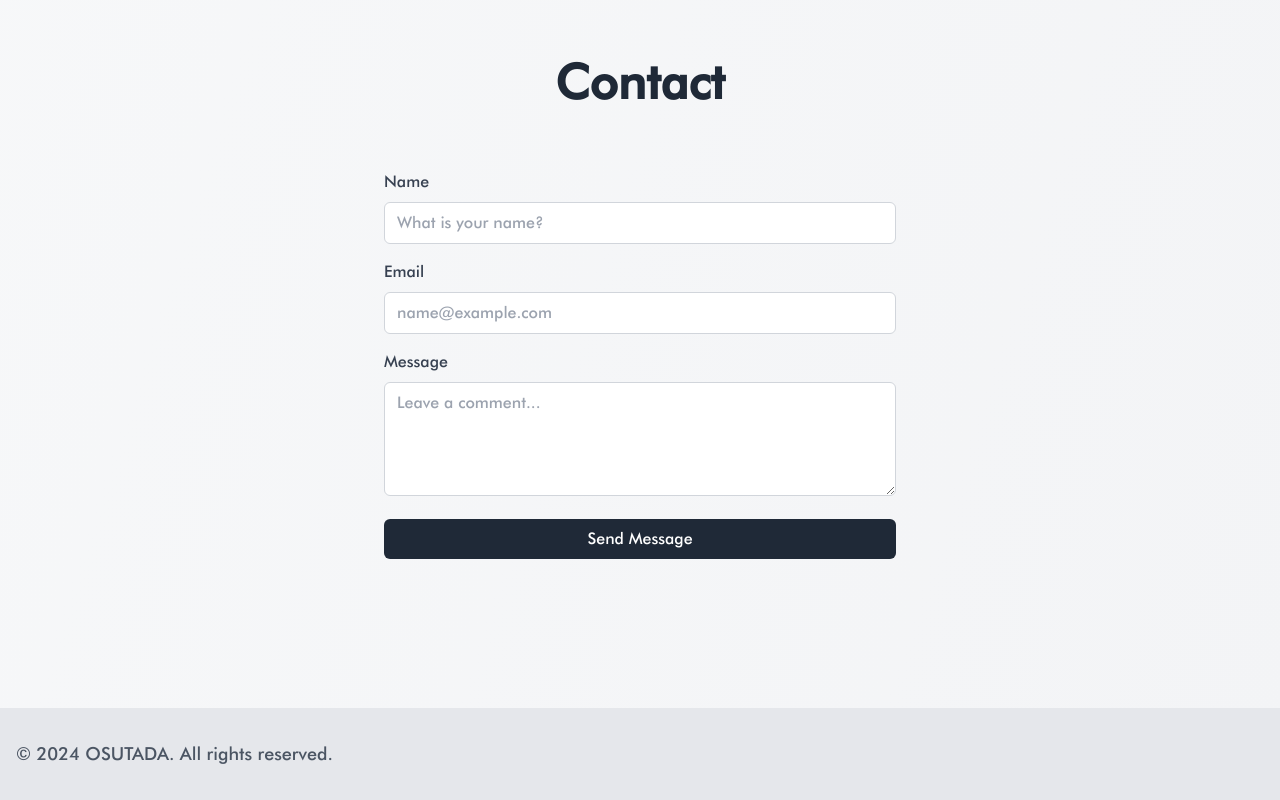
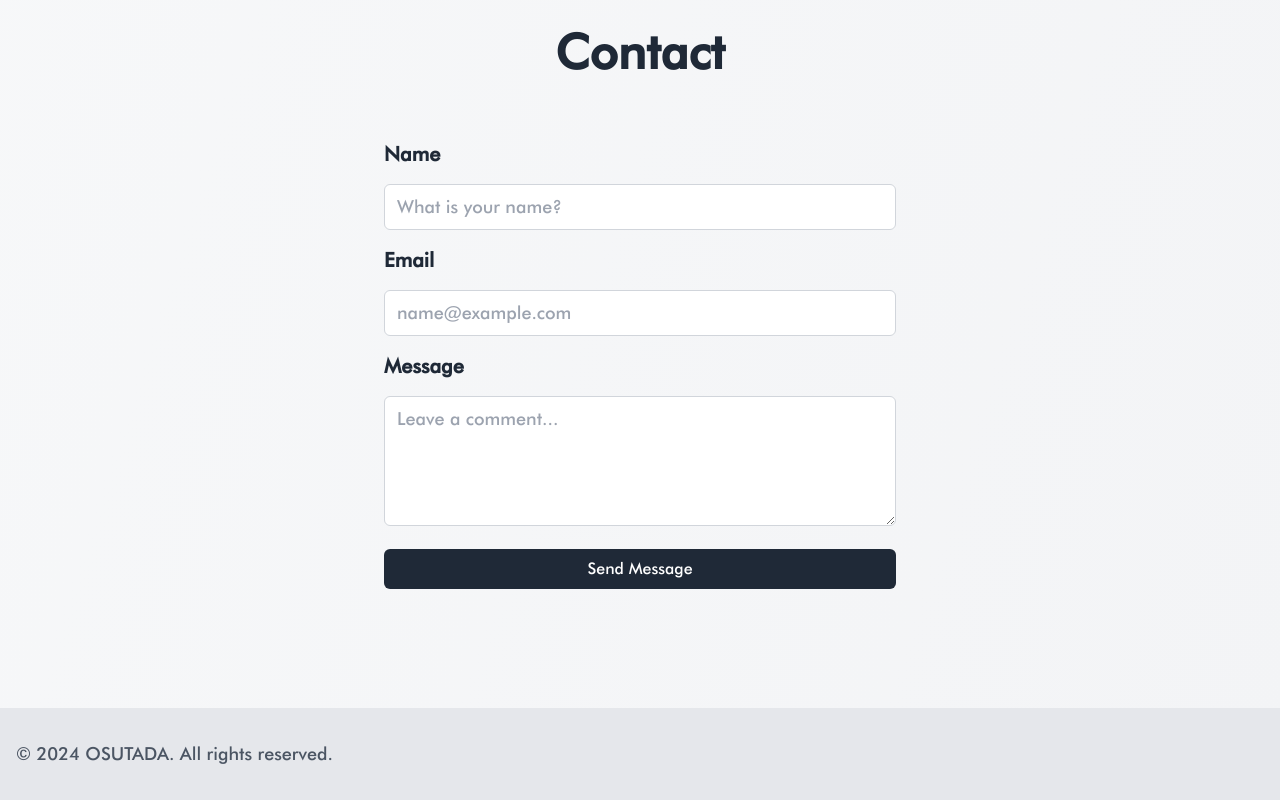
Before and after one commit to osutada/portfolio, a Next.js app: page / in a window 1280 px wide. Shown: the part 3292-4092 px from the top of the page. Built offline with nearby package versions, Linux system fonts and the light colour scheme; a web font is replaced by a local one.

Commit message:
ライトモードの時のContactフォーム入力時のテキスト色を修正

```diff
--- a/src/components/Contact.tsx
+++ b/src/components/Contact.tsx
@@ -22,49 +22,40 @@
           viewport={{ once: false }}
         >
           <div className="mb-4">
-            <label
-              htmlFor="name"
-              className="block text-gray-700 dark:text-gray-300 mb-2"
-            >
+            <label htmlFor="name" className="section-subtitle block">
               Name
             </label>
             <input
               type="text"
               id="name"
               name="entry.239822804"
-              className="w-full px-3 py-2 border border-gray-300 rounded-md focus:outline-none focus:ring-2 focus:ring-gray-500 bg-white dark:bg-gray-800 dark:border-gray-600 dark:text-gray-200"
+              className="section-text w-full px-3 py-2 border border-gray-300 rounded-md focus:outline-none focus:ring-2 focus:ring-gray-500 bg-white dark:bg-gray-800 dark:border-gray-600 "
               placeholder="What is your name?"
               required
             />
           </div>
           <div className="mb-4">
-            <label
-              htmlFor="email"
-              className="block text-gray-700 dark:text-gray-300 mb-2"
-            >
+            <label htmlFor="email" className="section-subtitle block">
               Email
             </label>
             <input
               type="email"
               id="email"
               name="entry.1578697554"
-              className="w-full px-3 py-2 border border-gray-300 rounded-md focus:outline-none focus:ring-2 focus:ring-gray-500 bg-white dark:bg-gray-800 dark:border-gray-600 dark:text-gray-200"
+              className="section-text section-text w-full px-3 py-2 border border-gray-300 rounded-md focus:outline-none focus:ring-2 focus:ring-gray-500 bg-white dark:bg-gray-800 dark:border-gray-600 "
               placeholder="name@example.com"
               required
             />
           </div>
           <div className="mb-4">
-            <label
-              htmlFor="message"
-              className="block text-gray-700 dark:text-gray-300 mb-2"
-            >
+            <label htmlFor="message" className="section-subtitle block">
               Message
             </label>
             <textarea
               id="message"
               name="entry.945498449"
               rows={4}
-              className="w-full px-3 py-2 border border-gray-300 rounded-md focus:outline-none focus:ring-2 focus:ring-gray-500 bg-white dark:bg-gray-800 dark:border-gray-600 dark:text-gray-200"
+              className="section-text w-full px-3 py-2 border border-gray-300 rounded-md focus:outline-none focus:ring-2 focus:ring-gray-500 bg-white dark:bg-gray-800 dark:border-gray-600 "
               placeholder="Leave a comment..."
               required
             ></textarea>
```
